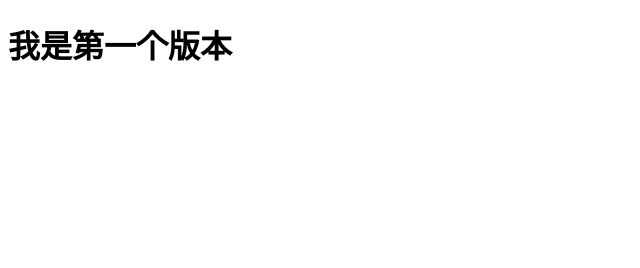
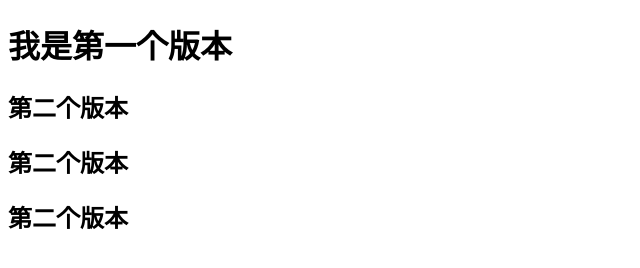
Before and after one commit to li603107795/bk_2004liguangming, a plain HTML site: page pages/test.html in a window 1280 px wide. Shown: the whole page, without its empty margins (0-640 px from the left). Drawn offline with Linux system fonts and the light colour scheme.

Commit message:
我是第二个版本

```diff
--- a/pages/test.html
+++ b/pages/test.html
@@ -7,5 +7,8 @@
 </head>
 <body>
     <h1>我是第一个版本</h1>
+    <h2>第二个版本</h2>
+    <h2>第二个版本</h2>
+    <h2>第二个版本</h2>
 </body>
 </html>
```
Also changed, not shown: index.html (+1 -0 lines), 2 other files.
